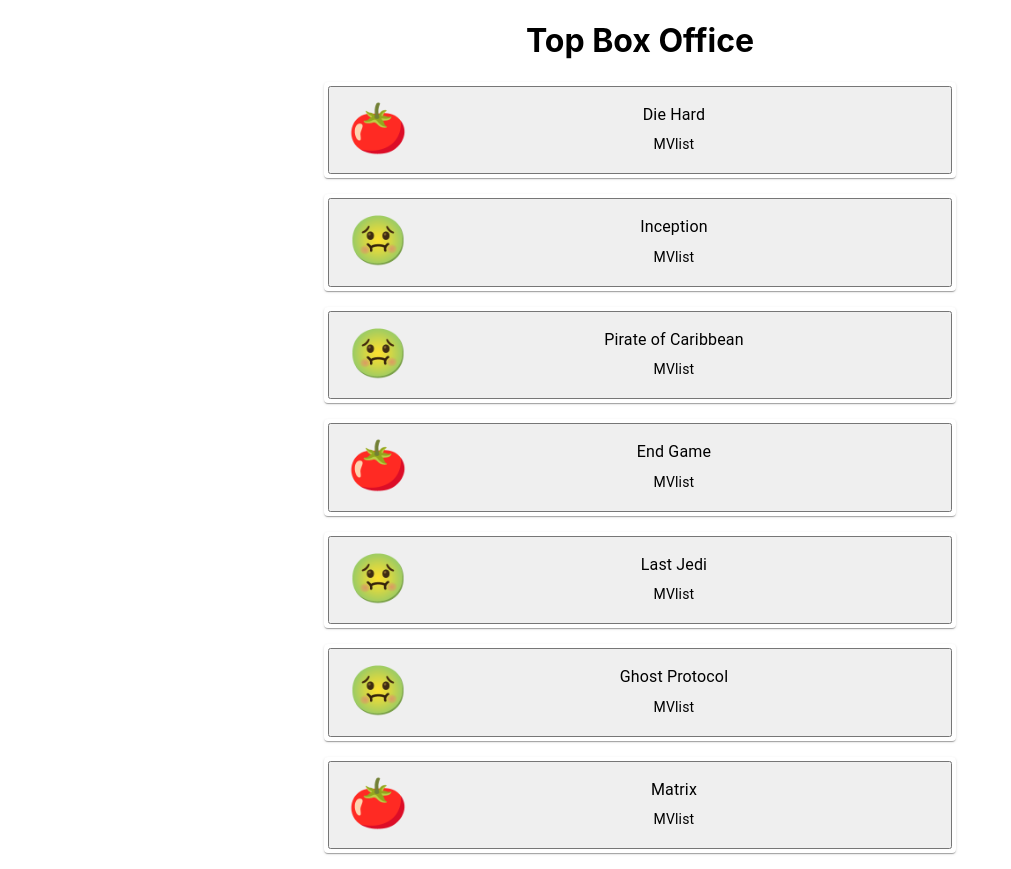
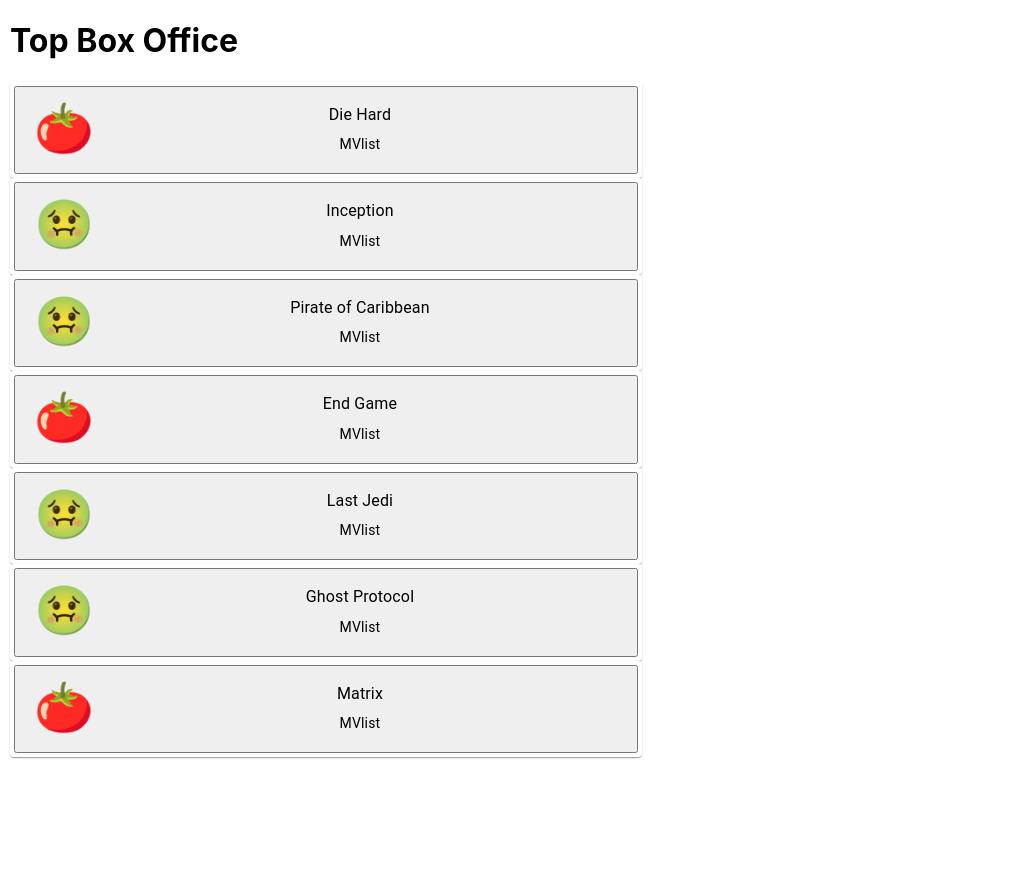
Before and after one commit to kevinongit/moives, a React (Create React App) app: page / in a window 1280 px wide. Shown: the whole page, without its empty margins (0-1011 px from the left). After the commit the page ends 800 px from the top, so only its background shows below. Built offline with nearby package versions, Linux system fonts and the light colour scheme.

Commit message:
alignment

```diff
--- a/src/App.css
+++ b/src/App.css
@@ -1,5 +1,6 @@
 .App {
-  text-align: center;
+  text-align: flex-start;
+  margin-left: 10px;
 }
 
 .App-logo {
@@ -24,6 +25,11 @@
   color: white;
 }
 
+.App-back {
+  text-align: start;
+  justify-content: flex-start;
+}
+
 .App-link {
   color: #61dafb;
 }
--- a/src/movie/MovieListPage.js
+++ b/src/movie/MovieListPage.js
@@ -13,7 +13,7 @@ const useStyles = makeStyles(theme => ({
   },
   paper: {
     padding: theme.spacing(2),
-    margin: `${theme.spacing(2)}px auto`,
+    // margin: `${theme.spacing(2)}px auto`,
     maxWidth: 600,
     color: theme.palette.text.secondary,
   },
@@ -33,12 +33,11 @@ export default function MovieListPage(props) {
         <h1>Top Box Office</h1>
         {
           movies.map(movie =>
-            <div key={movie.id} onClick={() => {
+            <div key={movie.id} >
+              <Paper className={classes.paper} onClick={() => {
                   console.log('xxx' + movie.id);
                   onMovieClick(movie.id);
-            }
-            } >
-            <Paper className={classes.paper} >
+                }} >
 
                 <Grid container spacing={3} component="button" >
                   <Grid item>
--- a/src/movie/MoviePage.js
+++ b/src/movie/MoviePage.js
@@ -1,5 +1,20 @@
 import React from 'react';
+import { makeStyles } from '@material-ui/core/styles';
+
 import { movieDetailsJSON, movieReviewsJSON } from '../api/data';
+
+const useStyles = makeStyles(theme => ({
+  poster: {
+    width: 100,
+    height: 150,
+  },
+  img: {
+    margin: 'auto',
+    display: 'block',
+    maxWidth: '100%',
+    maxHeight: '100%',
+  },
+}));
 
 export default function MoviePage(props) {
   return (
@@ -11,6 +26,7 @@ export default function MoviePage(props) {
 }
 
 function MovieDetails(props) {
+  const classes = useStyles();
   const movie = movieDetailsJSON[props.id];
   return (
     <div className='MovieDetails'>
@@ -22,9 +38,10 @@ function MovieDetails(props) {
 }
 
 function MoviePoster(props) {
+  const classes = useStyles();
   return (
-    <div className="MoviePoster">
-      <img src={props.src} alt="poster" />
+    <div className={classes.poster}>
+      <img className={classes.img} src={props.src} alt="poster" />
     </div>
   )
 }
```
Lines whose indentation alone changed are shown as unchanged.
